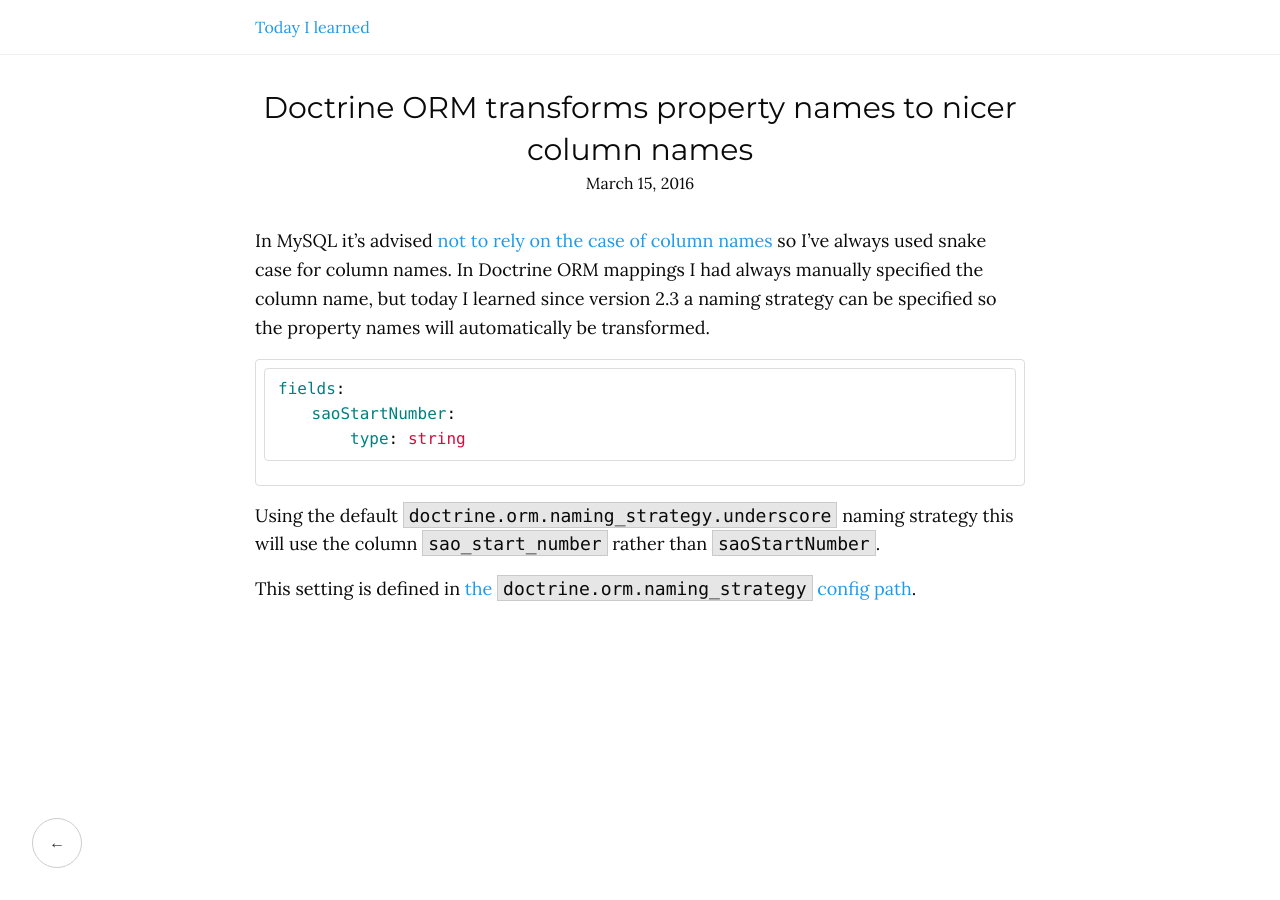
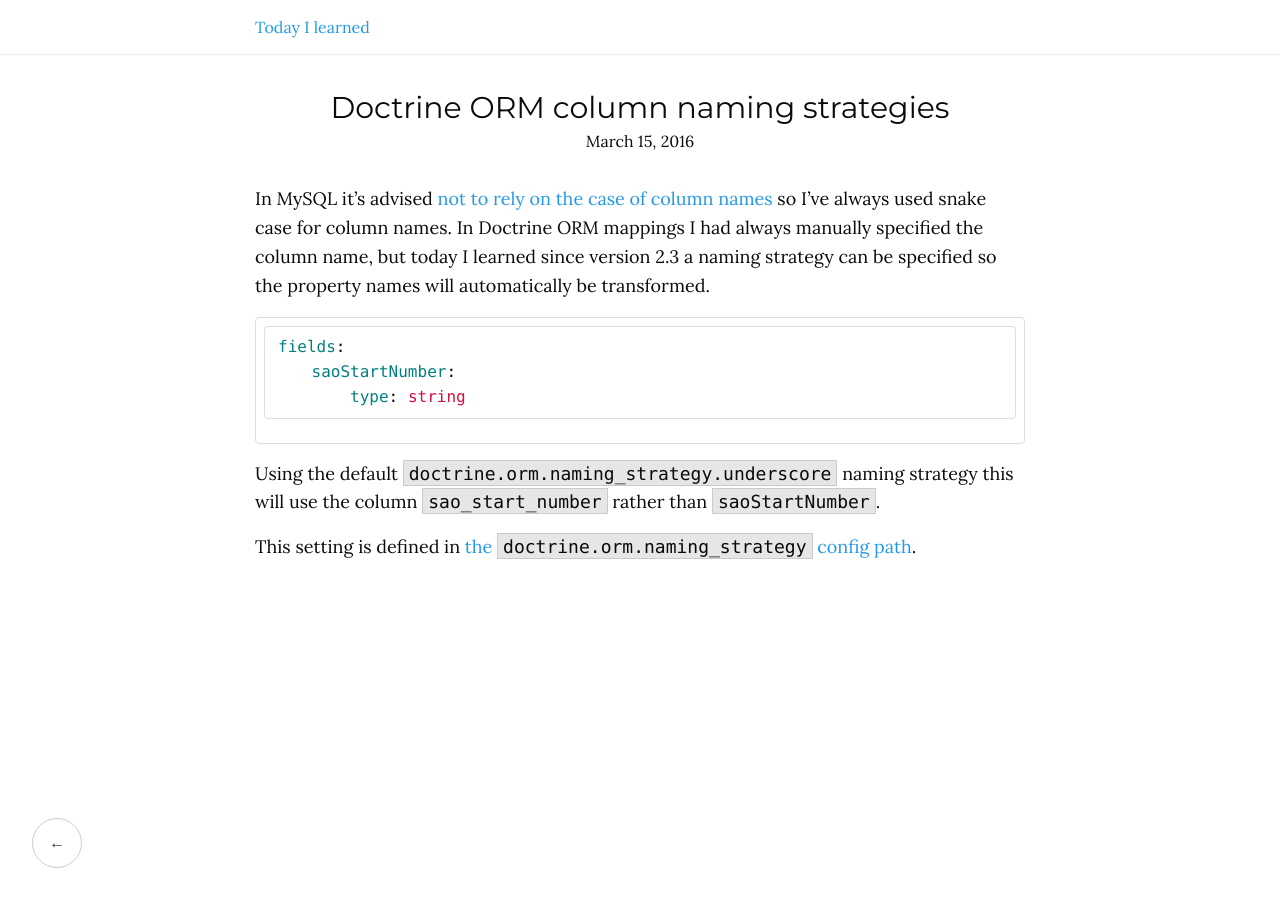
Before and after one commit to tompedals/til, a Jekyll site: the page built from _posts/2016-03-15-doctrine-orm-transforms-column-names.md, in a window 1280 px wide. Built offline with Jekyll 4.4.1, drawn with Linux system fonts in a browser that asks for light colours.

Commit message:
Nicer title.

```diff
--- a/_posts/2016-03-15-doctrine-orm-transforms-column-names.md
+++ b/_posts/2016-03-15-doctrine-orm-transforms-column-names.md
@@ -1,5 +1,5 @@
 ---
-title: "Doctrine ORM transforms property names to nicer column names"
+title: "Doctrine ORM column naming strategies"
 date: 2016-03-15 12:00:00 +0000
 category: PHP
 layout: post
```
